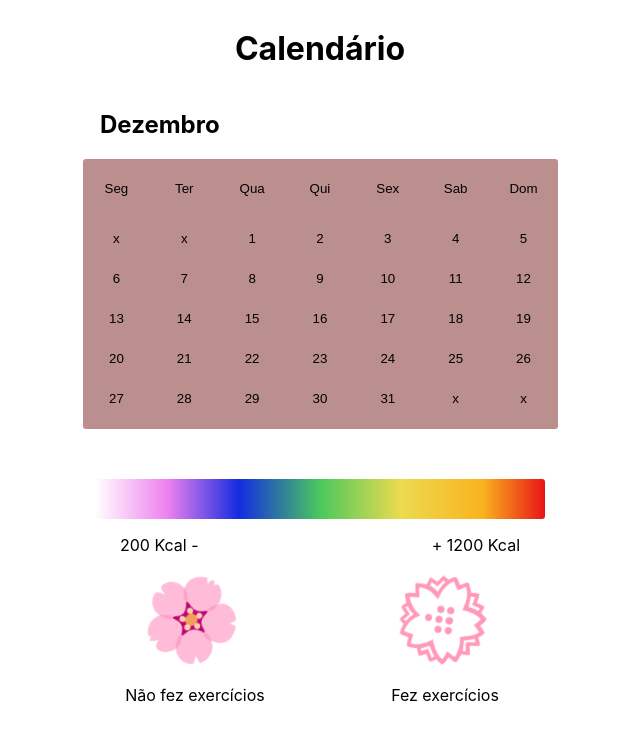
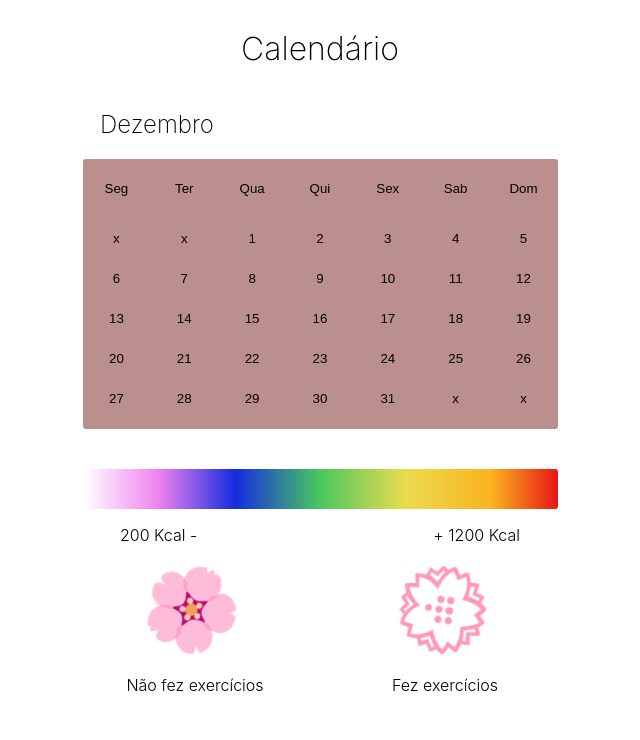
Before and after one commit to vinicius-mns/Calories-Tracker, a React (Create React App) app: page /Calendar_tracker in a window 1280 px wide. Shown: the top 740 px of the page, without its empty margins (320-960 px from the left). Built offline with nearby package versions, Linux system fonts and the light colour scheme.

Commit message:
Estilizando fonte

```diff
--- a/src/components/Calendar.jsx
+++ b/src/components/Calendar.jsx
@@ -122,12 +122,12 @@ export default function Calendar() {
       { modal && Modal() }
       <div className='container'>
         {
-          DAYS_OF_WEEk.map((days) => <button>{days}</button>)
+          DAYS_OF_WEEk.map((days) => <button>{ <p>{days}</p> }</button>)
         }
       </div>
       <div className='container days'>
         {
-          days.map((day, index) => <button onClick={ handleClick } id={index} >{day}</button> )
+          days.map((day, index) => <button onClick={ handleClick } id={index} >{ <p>{day}</p>}</button> )
         }
       </div>
     </div>
--- a/src/index.css
+++ b/src/index.css
@@ -6,6 +6,22 @@ body {
   -moz-osx-font-smoothing: grayscale;
 }
 
+h1 {
+  font-weight: 200;
+}
+
+h2 {
+  font-weight: 200;
+}
+
+p {
+  font-weight: 300;
+}
+
+span {
+  font-weight: 200;
+}
+
 code {
   font-family: source-code-pro, Menlo, Monaco, Consolas, 'Courier New',
     monospace;
--- a/src/styles/table.css
+++ b/src/styles/table.css
@@ -3,11 +3,6 @@
   width: 100%;
   display: flex;
   justify-content: center;
-}
-
-.guideContainer {
-  margin-top: 10px;
-  width: 100%;
 }
 
 .gradientColor {
@@ -50,7 +45,7 @@
 
 .guide .color {
   margin-top: 40px;
-  width: 90%;
+  width: 95%;
   height: 40px;
   background: rgb(255,255,255);
   background: linear-gradient(90deg, rgba(255,255,255,1) 0%, rgba(238,130,238,1) 16%, rgba(20,44,225,1) 32%, rgba(74,200,93,1) 50%, rgba(236,219,79,1) 68%, rgba(250,179,31,1) 86%, rgba(231,21,21,1) 100%);
```
